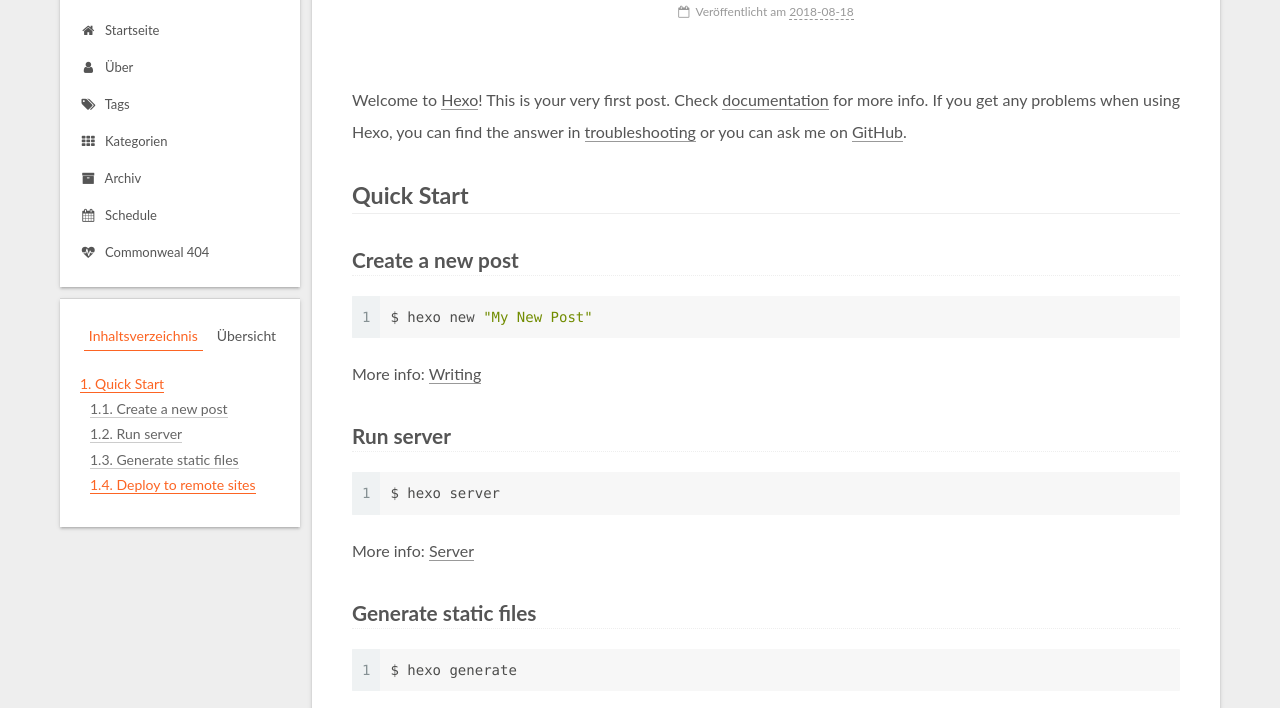
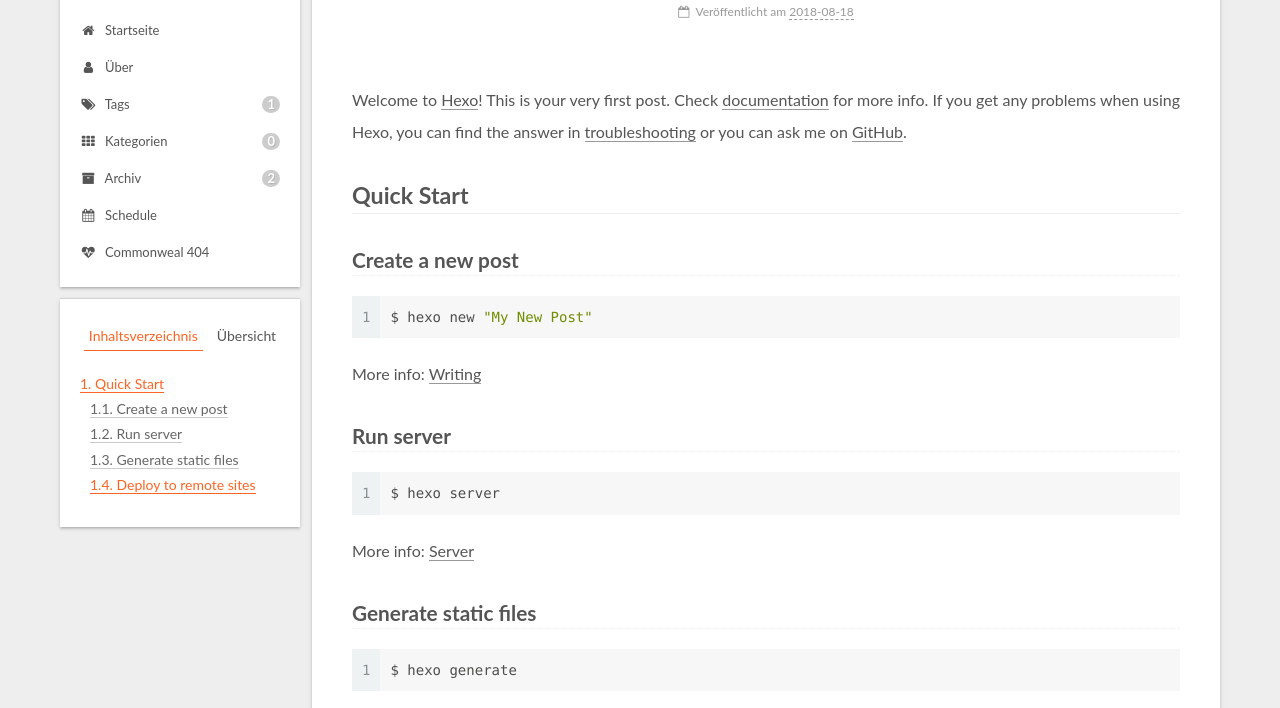
Before and after one commit to meifeiso/meifeiso.github.io, a plain HTML site: page 2018/08/18/hello-world/index.html in a window 1280 px wide. Shown: the part 87-795 px from the top of the page. Drawn offline with Linux system fonts and the light colour scheme.

Commit message:
Site updated: 2018-08-19 09:15:57

```diff
--- a/2018/08/18/hello-world/index.html
+++ b/2018/08/18/hello-world/index.html
@@ -237,7 +237,7 @@
 
           <li class="menu-item menu-item-tags">
     <a href="/tags/" rel="section">
-      <i class="menu-item-icon fa fa-fw fa-tags"></i> <br />Tags</a>
+      <i class="menu-item-icon fa fa-fw fa-tags"></i> <br />Tags<span class="badge">1</span></a>
   </li>
 
 
@@ -245,7 +245,7 @@
 
           <li class="menu-item menu-item-categories">
     <a href="/categories/" rel="section">
-      <i class="menu-item-icon fa fa-fw fa-th"></i> <br />Kategorien</a>
+      <i class="menu-item-icon fa fa-fw fa-th"></i> <br />Kategorien<span class="badge">0</span></a>
   </li>
 
 
@@ -253,7 +253,7 @@
 
           <li class="menu-item menu-item-archives">
     <a href="/archives/" rel="section">
-      <i class="menu-item-icon fa fa-fw fa-archive"></i> <br />Archiv</a>
+      <i class="menu-item-icon fa fa-fw fa-archive"></i> <br />Archiv<span class="badge">2</span></a>
   </li>
 
 
```
Also changed, not shown: 2018/08/18/如何变成一个有钱人，Hexo-Hello/index.html (+3 -3 lines), archives/2018/08/index.html (+3 -3 lines), archives/2018/index.html (+3 -3 lines), archives/index.html (+3 -3 lines), categories/index.html (+3 -3 lines), index.html (+3 -3 lines), tags/index.html (+3 -3 lines), tags/money-概率/index.html (+3 -3 lines).
